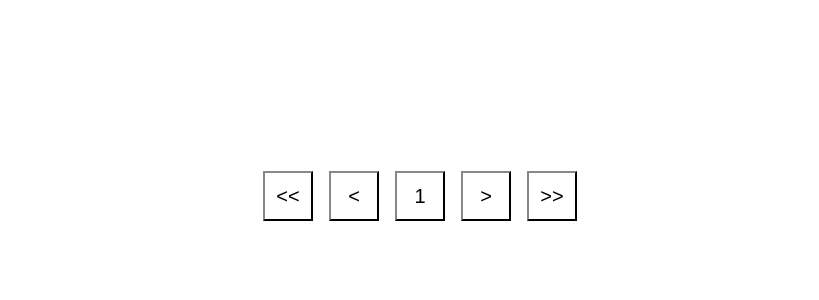
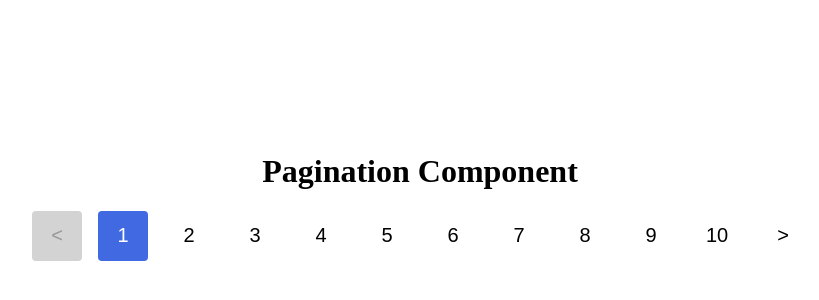
Before and after one commit to ohmy04180/Component-Develop, a Nuxt app in the folder component-ui/: page / in a window 1280 px wide. Shown: the part 204-504 px from the top of the page, without its empty margins (220-1039 px from the left). Built offline with nearby package versions, Linux system fonts and the light colour scheme.

Commit message:
[FAB2023-512] feat: Pagination 폴더 구조 변경, 선언 방식 수정

```diff
--- a/component-ui/components/Pagination.vue
+++ b/component-ui/components/Pagination.vue
@@ -1,29 +1,105 @@
 <template>
+	<h1>{{ title }}</h1>
+	<div></div>
 	<div class="pagination">
-		<button class="pagination-move-button" type="button">
-			<<
-		</button>
-		<button class="pagination-move-button" type="button">
+		<button class="pagination-move-button" type="button" @click="movePrevPage" :disabled="isPrevDisabled">
 			<
 		</button>
 		<ul class="pagination-list">
-			<li class="pagination-item">
-				<button type="button" class="pagination-button">
-					1
+			<li class="pagination-item" v-for="item in newData" :key="item.number">
+				<button type="button" class="pagination-button" :class="item.number == currentPage ? 'is-active':''"
+								@click="movePage(item)">
+					{{ item.number }}
 				</button>
 			</li>
 		</ul>
-		<button class="pagination-move-button" type="button">
+		<button class="pagination-move-button" type="button" @click="moveNextPage" :disabled="isNextDisabled">
 			>
-		</button>
-		<button class="pagination-move-button" type="button">
-			>>
 		</button>
 	</div>
 </template>
 
-<script>
-export default {}
+<script lang="ts">
+import {ref} from 'vue';
+
+export default defineComponent({
+	props: ['data'],
+	setup(props, {emit}) {
+
+		//	** DATA
+		// 총 게시글 수
+		const totalCount: object[] = props.data;
+		// 보여질 숫자 버튼 개수 (10개씩 보기, 20개씩 보기)
+		const perPage = ref(10);
+		// 현재 페이지 (Default: 1)
+		let currentPage = ref(1);
+		// 페이지네이션에 몇 개의 페이지가 보이게 할 것인지
+		const pageSize = ref(10);
+		// disabled 체크
+		let isPrevDisabled = false;
+		let isNextDisabled = false;
+
+		let newData: object[] = [];
+
+		if(props.data){
+			newData = props.data.slice(props.data[0], perPage.value);
+			isPrevDisabled = true;
+		}
+
+		//	** COMPUTED
+		// data에서 보여질 페이지 개수에 맞춰서 페이지에 출력한다.
+		let slicedData = computed(() => {
+			// let newData: object[] = [];
+			// newData = props.data.slice(props.data[0], perPage.value);
+			// return newData;
+			return ''
+		})
+
+		//	** METHODS
+		// 숫자 버튼 클릭시 해당하는 데이터 목록을 출력한다.
+		const movePage = (item) => {
+			currentPage = item.number;
+			console.log('클릭한 숫자: ', item.number)
+			console.log('현재 선택된 숫자: ', currentPage);
+		}
+
+		// 전체 개수 / 보여질 페이지 개수
+		let totalPage = Math.ceil(totalCount.length / pageSize.value);
+		console.log('totalPage', totalPage)
+
+		function movePrevPage() {
+			console.log('다음 페이지로 이동');
+		}
+
+		function moveNextPage() {
+			console.log('이전 페이지로 이동');
+		}
+
+		// TODO: 버릴것 임의 코드
+		const title = ref('Pagination Component');
+
+		const reversedMessage = computed(() => {
+			return title.value.split('').reverse().join('');
+		})
+
+		return {
+			title,
+			reversedMessage,
+			//
+			isPrevDisabled,
+			isNextDisabled,
+			movePage,
+			movePrevPage,
+			totalCount,
+			perPage,
+			currentPage,
+			pageSize,
+			slicedData,
+			newData
+		}
+	},
+});
+
 </script>
 
 <style scoped>
@@ -42,7 +118,19 @@ export default {}
 	width: 50px;
 	height: 50px;
 	background-color: #fff;
-	border-color: #333;
+	border: none;
+	border-radius: 4px;
 	font-size: 20px;
+	cursor: pointer;
+}
+
+.pagination-button.is-active {
+	background-color: royalblue;
+	color: #fff;
+}
+
+button:disabled {
+	background-color: lightgray;
+	cursor: not-allowed;
 }
 </style>
--- a/component-ui/pages/index.vue
+++ b/component-ui/pages/index.vue
@@ -1,15 +1,35 @@
 <template>
 	<div>
-		<Pagination></Pagination>
+		<div></div>
+		<Pagination :data="sampleData"></Pagination>
 	</div>
 </template>
 
-<script>
-import Pagination from "../components/Pagination";
+<script lang="ts">
+import {ref} from 'vue';
 
-export default {
-	components: {Pagination}
-}
+export default defineComponent({
+	setup() {
+		const sampleData = [
+			{number: 1, value: 'title1'},
+			{number: 2, value: 'title2'},
+			{number: 3, value: 'title3'},
+			{number: 4, value: 'title4'},
+			{number: 5, value: 'title5'},
+			{number: 6, value: 'title6'},
+			{number: 7, value: 'title7'},
+			{number: 8, value: 'title8'},
+			{number: 9, value: 'title9'},
+			{number: 10, value: 'title10'},
+			{number: 11, value: 'title11'},
+			{number: 12, value: 'title12'},
+			{number: 13, value: 'title13'},
+			{number: 114, value: 'title14'},
+		]
+		return {sampleData}
+	}
+})
+
 </script>
 <style>
 html {
@@ -29,6 +49,12 @@ html, body, div, span, ol, ul, li {
 	vertical-align: baseline;
 }
 
+h1 {
+	display: flex;
+	align-items: center;
+	justify-content: center;
+}
+
 ol, ul {
 	list-style: none;
 }
```
